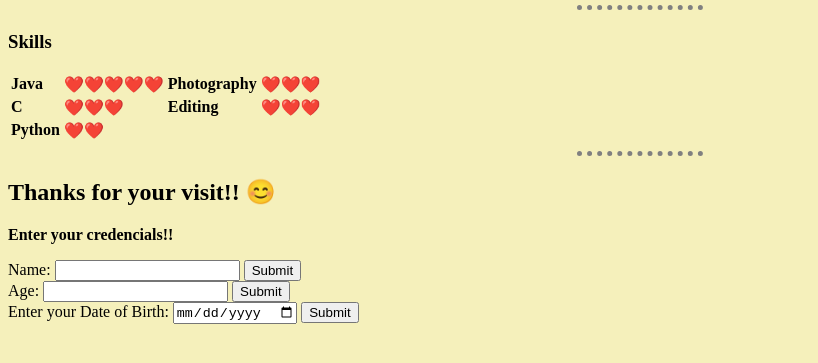
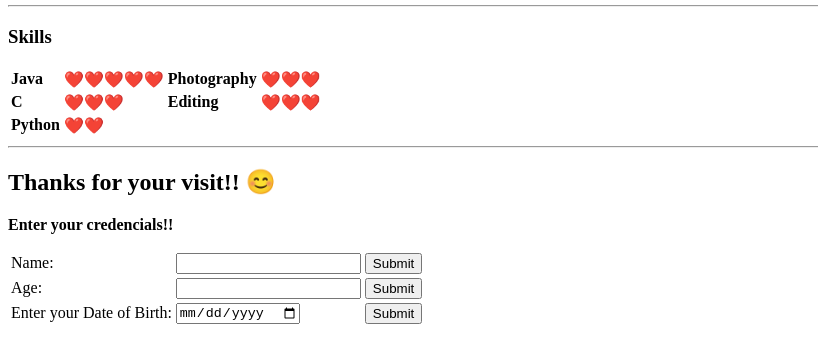
Before and after one commit to Sumit-Das-75/About-me, a plain HTML site: page index.html in a window 1280 px wide. Shown: the part 389-752 px from the top of the page, without its empty margins (0-818 px from the left). Drawn offline with Linux system fonts and the light colour scheme.

Commit message:
Update index.html

```diff
--- a/index.html
+++ b/index.html
@@ -2,22 +2,10 @@
 <html>
     <head>
         <meta charset="utf-8">
-        <title> DAS BARI &#10084</title>
+        <title> My personal Info &#10084</title>
+        <link rel="stylesheet" href="/css/style.css">
     </head>
-    <style>
-        body
-        {
-            background-color: #F5F0BB
-        }
-        hr
-        {
-            border-style: dotted none none;
-            border-width: 5px;
-            border-color: grey;
-            height: 2px;
-            width: 10%;
-        }
-    </style>
+
     <body>
         <center><h1> My Personal Data </h1></center>
         <table cellspacing="20">
@@ -82,20 +70,45 @@
         </b>
     </p>
     <form>
-        <label> Name:
+        <table>
+            <tr>
+                <label>
+                    <td>
+                    Name:
+                    </td>
+                    <td>
                     <input type="text" name="" id="">
+                    </td>
+                    <td>
                     <input type="submit">
-        </label><br>
+                    </td>
+                </label>
+            </tr>
+            <tr>
                 <label >
+                    <td>
                     Age:
+                    </td>
+                    <td>
                     <input type="number">
+                    </td>
+                    <td>
                     <input type="submit">
-        </label><br>
+                    </td>
+                </label>
+            </tr>
+            <tr>
                 <Label>
+                    <td>
                     Enter your Date of Birth:
+                    </td>
+                    <td>
                     <input type="date">
-            <input type="Submit"><br>
-        </Label><br>
+                    </td>
+                    <td>
+                    <input type="Submit">
+                    </td>
+                </Label>
     </form>
 
 
```
Lines whose indentation alone changed are shown as unchanged.
